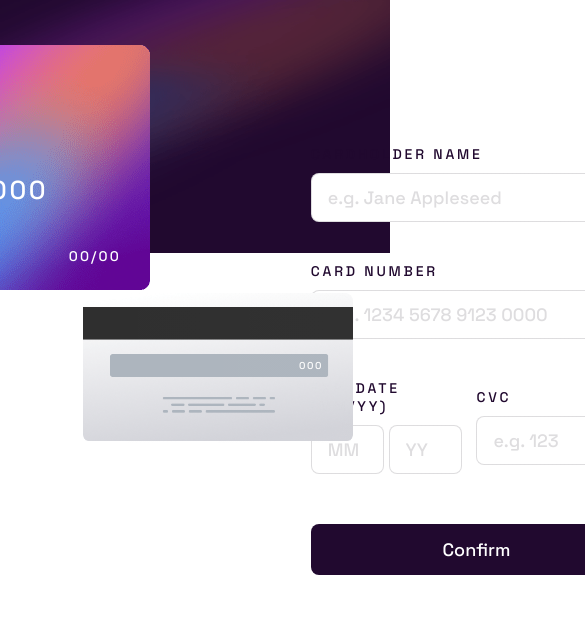
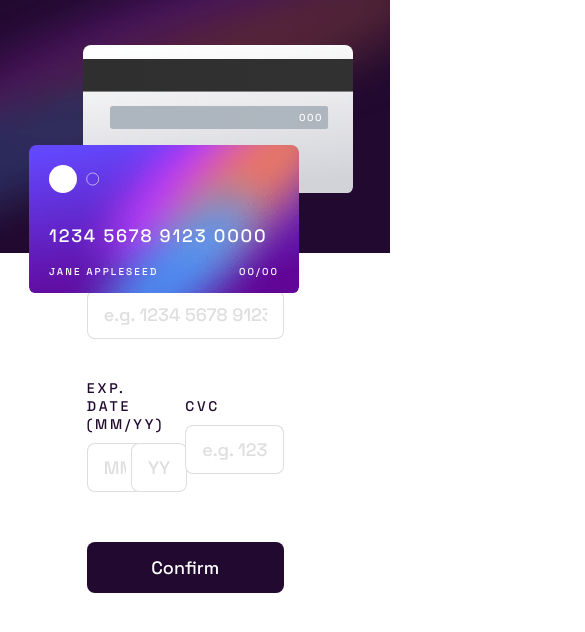
Before and after one commit to redkorr/interactive-card-details-form, a React (Vite) app: page / in a window 390 px wide. Shown: the top 632 px of the page, 585 px wide, since content can reach past the window. Built offline with nearby package versions, Linux system fonts and the light colour scheme.

Commit message:
created CardFront component mobile style

```diff
--- a/src/components/Form/components/CardFront/CardFront.module.css
+++ b/src/components/Form/components/CardFront/CardFront.module.css
@@ -33,3 +33,49 @@
 .cardholderName {
   color: var(--white);
 }
+
+@media (max-width: 1000px) {
+  .cardFront {
+    background-size: 100%;
+    width: 230px;
+    height: 110px;
+    padding: 20px;
+    border-radius: 8px;
+    position: absolute;
+    left: 50%;
+    margin-left: -166px;
+    z-index: 3;
+    margin-top: 100px;
+  }
+
+  .cardLogo {
+    width: 50px;
+    margin-bottom: 16px;
+  }
+
+  .cardNumber {
+    font-size: 18px;
+    color: var(--white);
+    letter-spacing: 0.1em;
+  }
+
+  .cardNumber p {
+    margin: 10px 0px;
+  }
+
+  .cardholderName {
+    font-size: 10px;
+  }
+
+  .cardholderName p {
+    margin: 8px 0px;
+  }
+
+  .expirationDateWrapper {
+    font-size: 10px;
+  }
+
+  .expirationDateWrapper p {
+    margin: 8px 0px;
+  }
+}
```
